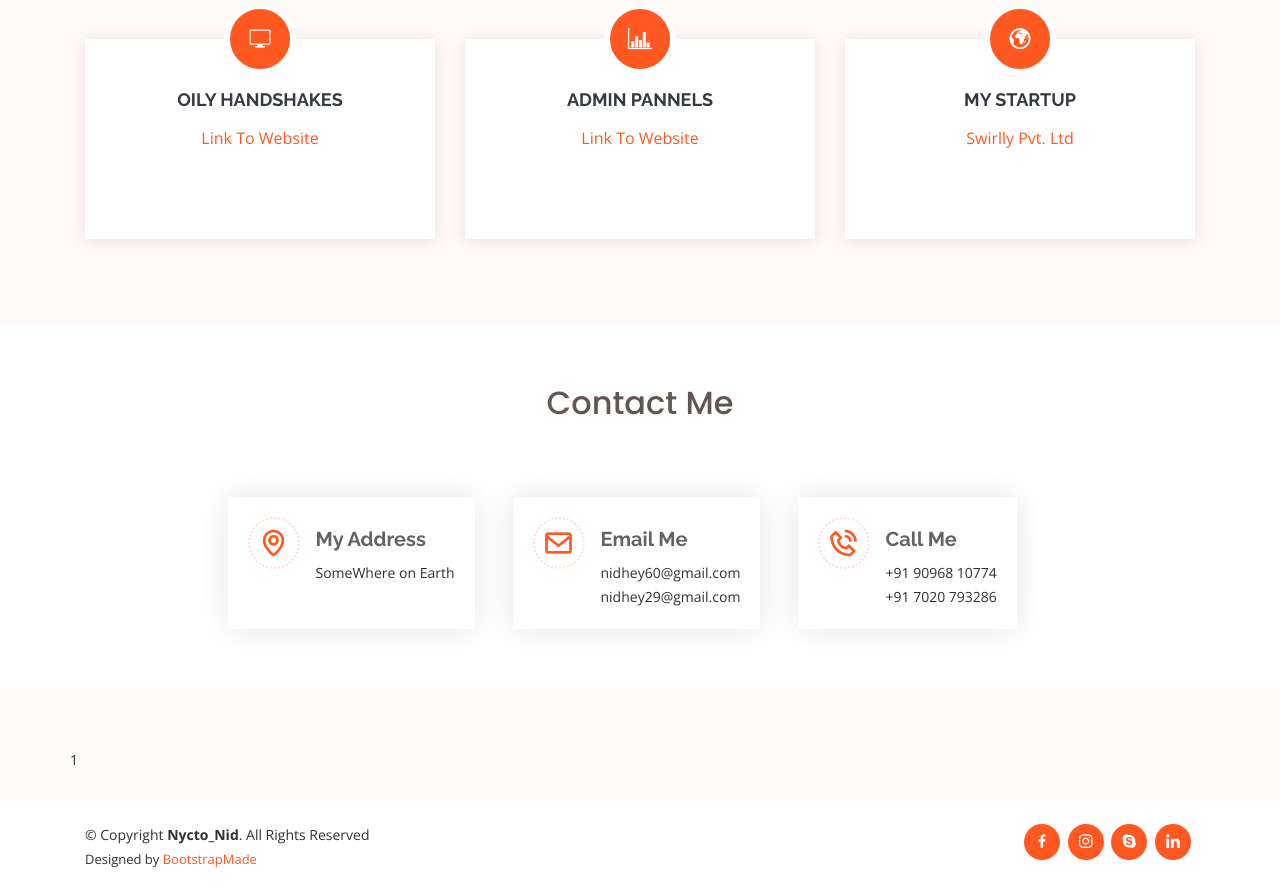
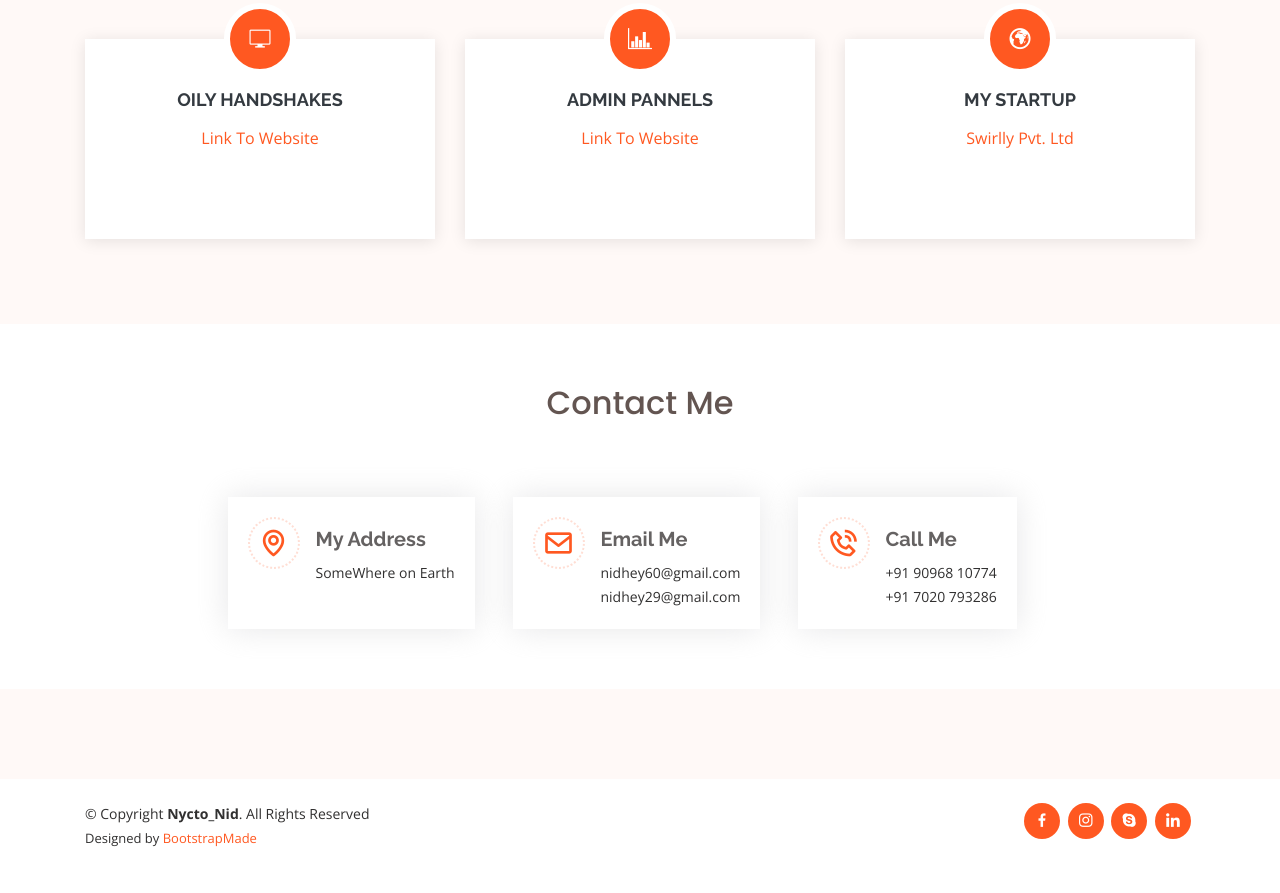
Before and after one commit to nidhey27/Nycto_Nid-site.github.io, a plain HTML site: page index.html in a window 1280 px wide. Shown: the part 1837-2730 px from the top of the page. After the commit the page ends 2709 px from the top, so only its background shows below. Drawn offline with nearby package versions, Linux system fonts and the light colour scheme.

Commit message:
Update index.html

```diff
--- a/index.html
+++ b/index.html
@@ -830,24 +830,7 @@
     <div class="footer-top">
       <div class="container">
         <div class="row">
-          <div id="CounterVisitor"></div>
-            <script>
-                var n = localStorage.getItem('on_load_counter');
 
-                if (n === null) {
-                  n = 0;
-                }
-                n++;
-
-                localStorage.setItem("on_load_counter", n);
-
-                nums = n.toString().split('').map(Number);
-                document.getElementById('CounterVisitor').innerHTML = '';
-                for (var i of nums) {
-                  document.getElementById('CounterVisitor').innerHTML += '<span class="counter-item">' + i + '</span>';
-                }
-
-              </script>
         </div>
       </div>
     </div>
```
